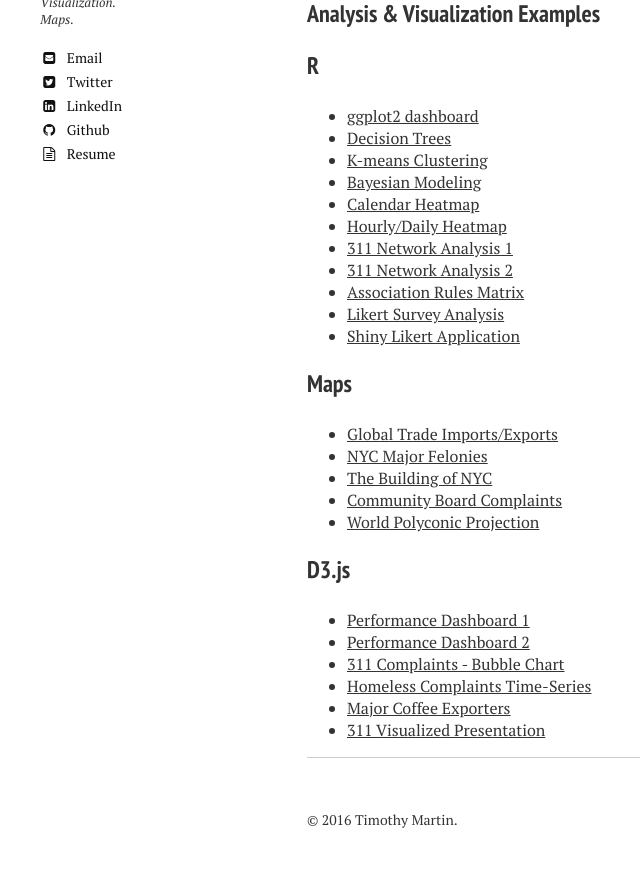
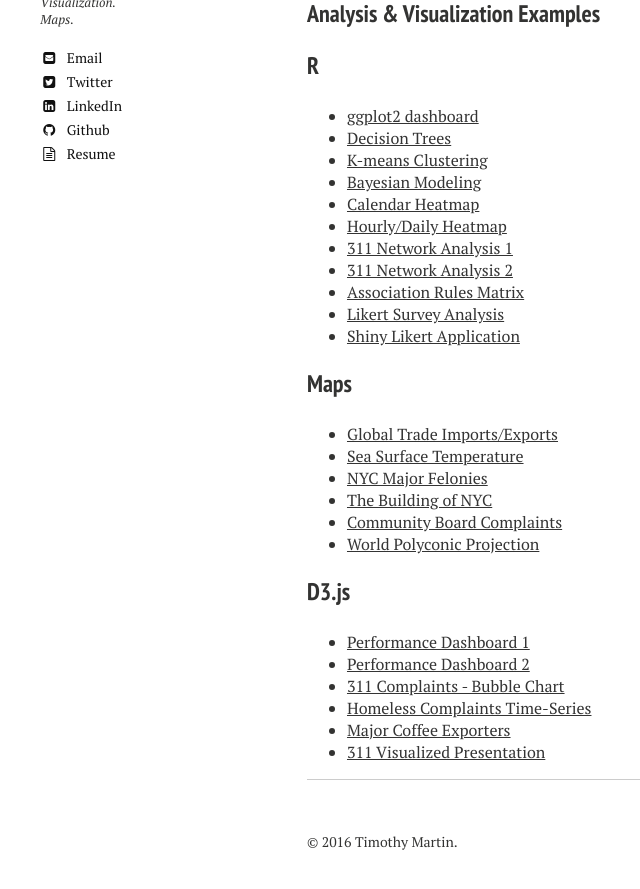
Before and after one commit to timothymartin76/timothymartin76.github.io, a Jekyll site: the page built from index.md, in a window 1280 px wide and 900 px high, scrolled down 633 px. Shown: the top 889 px of the window, without its empty margins (13-653 px from the left). Built offline with Jekyll 4.4.1, drawn with Linux system fonts in a browser that asks for light colours; nearby versions of some CDN libraries.

Commit message:
Update index.md

```diff
--- a/index.md
+++ b/index.md
@@ -31,6 +31,7 @@ Data analytics professional with more than a decade of experience in advanced da
 ### Maps
 
 * <a href="http://timothymartin76.github.io/MAPS/Global_Trade/#Imports" target="_blank">Global Trade Imports/Exports</a>
+* <a href="https://timothymartin76.github.io/SST_MAP/SST_2015_Final.pdf" target="_blank">Sea Surface Temperature</a>
 * <a href="https://timothymartin76.github.io/NYC_Felony/" target="_blank">NYC Major Felonies</a>
 * <a href="https://vimeo.com/137822077" target="_blank">The Building of NYC</a>
 * <a href="http://timothymartin76.github.io/Community_Board_Profiles_311/" target="_blank">Community Board Complaints</a>
```
